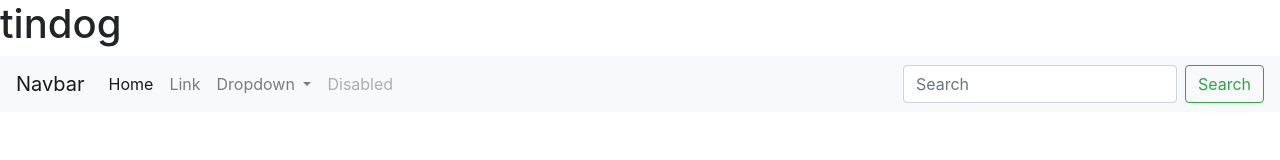
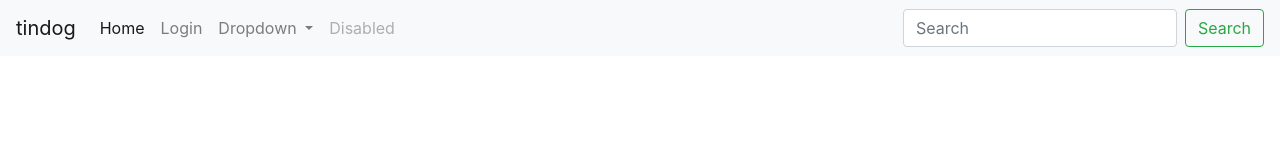
Before and after one commit to Chickoo16/tindog, a plain HTML site: page index.html in a window 1280 px wide. Drawn offline with nearby package versions, Linux system fonts and the light colour scheme.

Commit message:
Update index.html

```diff
--- a/index.html
+++ b/index.html
@@ -20,10 +20,10 @@
 
   <body>
 
-    <h1>tindog</h1>
+
     <nav class="navbar navbar-expand-lg navbar-light bg-light">
 
-  <a class="navbar-brand" href="#">Navbar</a>
+  <a class="navbar-brand" href="#">tindog</a>
 
   <button class="navbar-toggler" type="button" data-toggle="collapse" data-target="#navbarSupportedContent" aria-controls="navbarSupportedContent" aria-expanded="false" aria-label="Toggle navigation">
 
@@ -43,7 +43,7 @@
 
       <li class="nav-item">
 
-        <a class="nav-link" href="#">Link</a>
+        <a class="nav-link" href="#">Login</a>
 
       </li>
 
```
